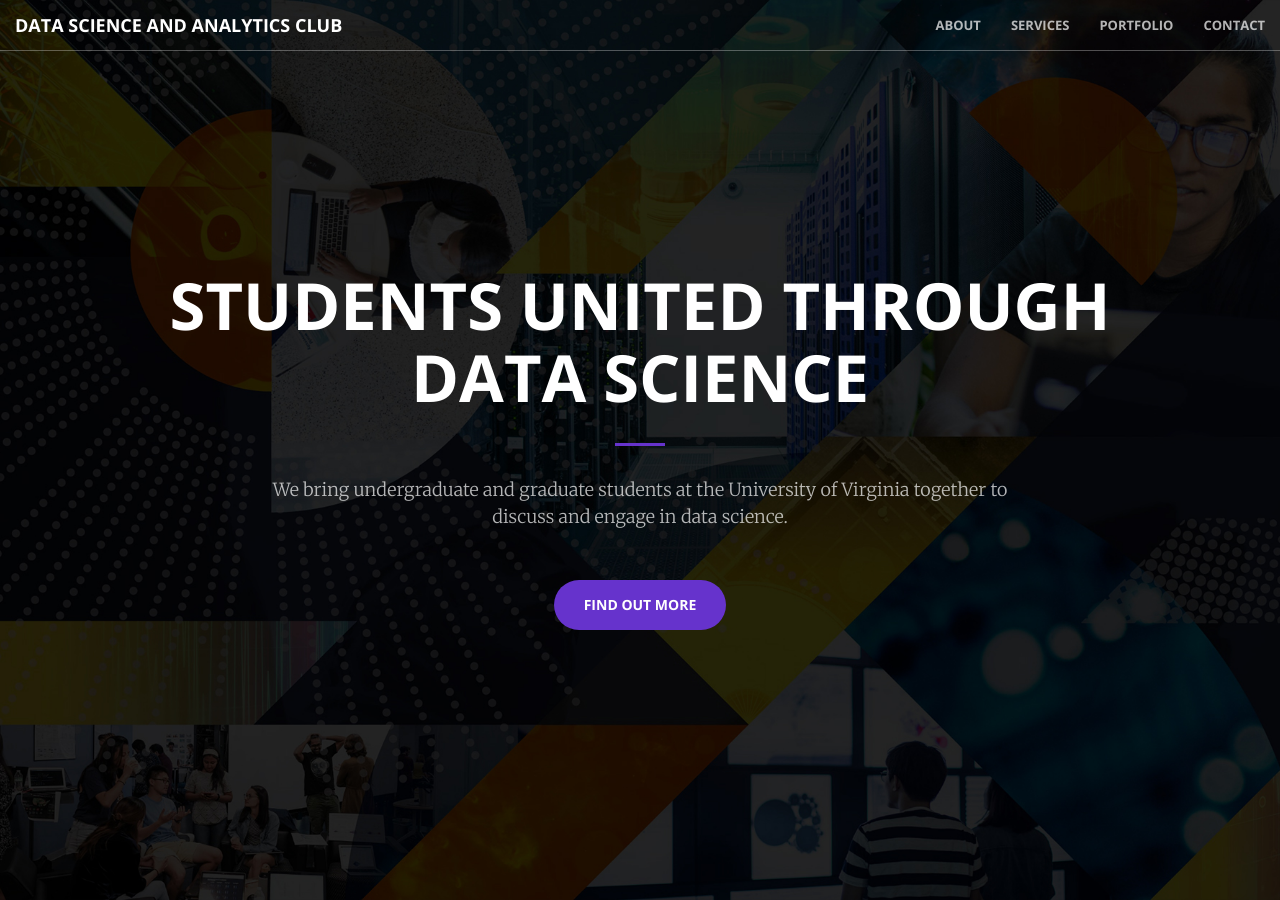
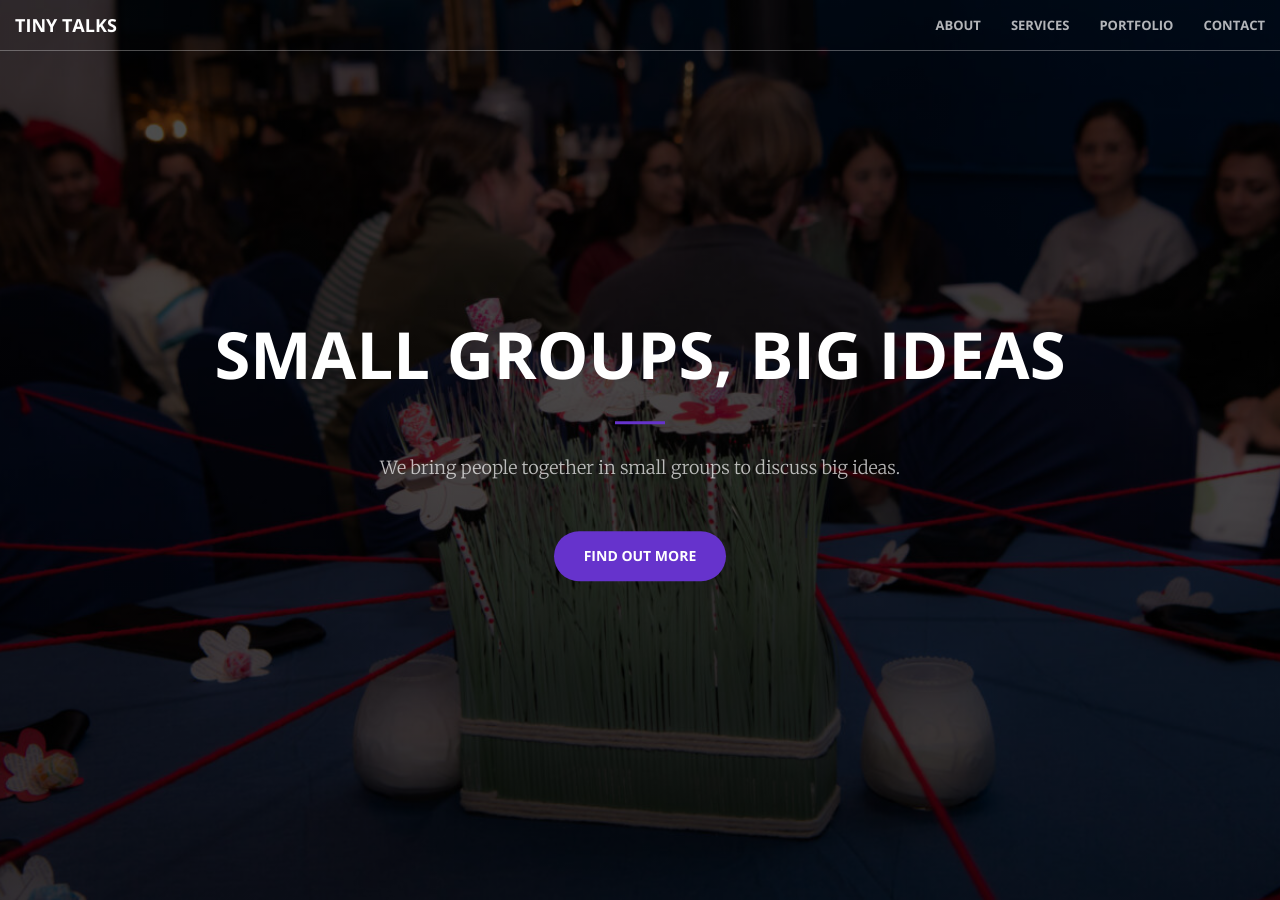
Before and after one commit to anrath/tinytalks.github.io, a Jekyll site: the page built from index.md, in a window 1280 px wide and 900 px high. Built offline with Jekyll 4.4.1, drawn with Linux system fonts in a browser that asks for light colours.

Commit message:
changing template defaults

```diff
--- a/_config.yml
+++ b/_config.yml
@@ -18,16 +18,16 @@
 # You can create any custom variable you would like, and they will be accessible
 # in the templates via {{ site.myvariable }}.
 
-title: DSAC UVA
+title: Tiny Talks
 email: your-email@example.com
 description: >- # this means to ignore newlines until "baseurl:"
-    Write an awesome description for your new site here. You can edit this
-    line in _config.yml. It will appear in your document head meta (for
-    Google search results) and in your feed.xml site description.
+    Tiny Talks bring people together in small groups to discuss big ideas.
+    In our ignagural event series "Connected: What you don't know about me.",
+    we discussed human connection and mental wellness.
 baseurl: "" # the subpath of your site, e.g. /blog
-url: "" # the base hostname & protocol for your site, e.g. http://example.com
-twitter_username: jekyllrb
-github_username: jekyll
+url: "http://tinytalks.net" # the base hostname & protocol for your site, e.g. http://example.com
+facebook_username: jekyllrb
+instagram_username: jekyll
 
 # Build settings
 theme: minima
--- a/_includes/contact.html
+++ b/_includes/contact.html
@@ -4,12 +4,13 @@
             <div class="col-lg-8 col-lg-offset-2 text-center">
                 <h2 class="section-heading">Let's Get In Touch!</h2>
                 <hr class="primary">
-                <p>Ready to start your next project with us? That's great! Give us a call or send us an email and we will get back to you as soon as possible!</p>
+                <p>Ready to start your next project with us? That's great! Give us a call or send us an email and we
+                    will get back to you as soon as possible!</p>
             </div>
             <div class="col-lg-2 col-lg-offset-2 text-center">
-            <a href="https://twitter.com/{{ site.twitter_username }}">
-                <i class="fa fa-twitter fa-3x wow bounceIn" data-wow-delay=".1s"></i>
-                <p>{{ site.twitter_username }}</p>
+                <a href="https://facebook.com/{{ site.facebook_username }}">
+                    <i class="fa fa-facebook fa-3x wow bounceIn" data-wow-delay=".1s"></i>
+                    <p>{{ site.facebook_username }}</p>
                 </a>
             </div>
             <div class="col-lg-2 col-lg-offset-1 text-center">
@@ -19,9 +20,9 @@
                 </a>
             </div>
             <div class="col-lg-2 col-lg-offset-1 text-center">
-            <a href="https://github.com/{{ site.github_username }}">
-            <i class="fa fa-github fa-3x wow bounceIn" data-wow-delay=".1s"></i>
-                <p>{{ site.github_username }}</p>
+                <a href="https://instagram.com/{{ site.instagram_username }}">
+                    <i class="fa fa-instagram fa-3x wow bounceIn" data-wow-delay=".1s"></i>
+                    <p>{{ site.instagram_username }}</p>
                 </a>
             </div>
 
--- a/_includes/head.html
+++ b/_includes/head.html
@@ -6,14 +6,18 @@
     <meta name="description" content="">
     <meta name="author" content="">
 
-    <title>DSAC - UVA</title>
+    <title>Tiny Talks</title>
 
     <!-- Bootstrap Core CSS -->
     <link rel="stylesheet" href="css/bootstrap.min.css" type="text/css">
 
     <!-- Custom Fonts -->
-    <link href='https://fonts.googleapis.com/css?family=Open+Sans:300italic,400italic,600italic,700italic,800italic,400,300,600,700,800' rel='stylesheet' type='text/css'>
-    <link href='https://fonts.googleapis.com/css?family=Merriweather:400,300,300italic,400italic,700,700italic,900,900italic' rel='stylesheet' type='text/css'>
+    <link
+        href='https://fonts.googleapis.com/css?family=Open+Sans:300italic,400italic,600italic,700italic,800italic,400,300,600,700,800'
+        rel='stylesheet' type='text/css'>
+    <link
+        href='https://fonts.googleapis.com/css?family=Merriweather:400,300,300italic,400italic,700,700italic,900,900italic'
+        rel='stylesheet' type='text/css'>
     <link rel="stylesheet" href="font-awesome/css/font-awesome.min.css" type="text/css">
 
     <!-- Plugin CSS -->
--- a/_includes/header.html
+++ b/_includes/header.html
@@ -1,9 +1,9 @@
 <header>
     <div class="header-content">
         <div class="header-content-inner">
-            <h1>Students united through data science</h1>
+            <h1>Small groups, Big ideas</h1>
             <hr>
-            <p>We bring undergraduate and graduate students at the University of Virginia together to discuss and engage in data science.</p>
+            <p>We bring people together in small groups to discuss big ideas.</p>
             <a href="#about" class="btn btn-primary btn-xl page-scroll">Find Out More</a>
         </div>
     </div>
--- a/_includes/nav.html
+++ b/_includes/nav.html
@@ -2,13 +2,14 @@
     <div class="container-fluid">
         <!-- Brand and toggle get grouped for better mobile display -->
         <div class="navbar-header">
-            <button type="button" class="navbar-toggle collapsed" data-toggle="collapse" data-target="#bs-example-navbar-collapse-1">
+            <button type="button" class="navbar-toggle collapsed" data-toggle="collapse"
+                data-target="#bs-example-navbar-collapse-1">
                 <span class="sr-only">Toggle navigation</span>
                 <span class="icon-bar"></span>
                 <span class="icon-bar"></span>
                 <span class="icon-bar"></span>
             </button>
-            <a class="navbar-brand page-scroll" href="#page-top">Data Science and Analytics Club</a>
+            <a class="navbar-brand page-scroll" href="#page-top">Tiny Talks</a>
         </div>
 
         <!-- Collect the nav links, forms, and other content for toggling -->
--- a/_sass/_base.scss
+++ b/_sass/_base.scss
@@ -156,7 +156,10 @@ header {
     min-height: auto;
     @include background-cover;
     background-position: center;
-    background-image: url("../assets/header.jpg");
+    background-image: linear-gradient(rgba(0, 0, 0, 0.7), rgba(0, 0, 0, 0.7)),
+        url("../assets/header.jpg");
+    // background-color: black;
+    // opacity: 0.2;
     text-align: center;
     color: white;
     .header-content {
```
Also changed, not shown: assets/header.jpg, assets/rotunda_rainbow_blue.svg (deleted), assets/rotunda_rainbow_clear.svg (deleted), favicon.ico. Lines whose indentation alone changed are shown as unchanged.
